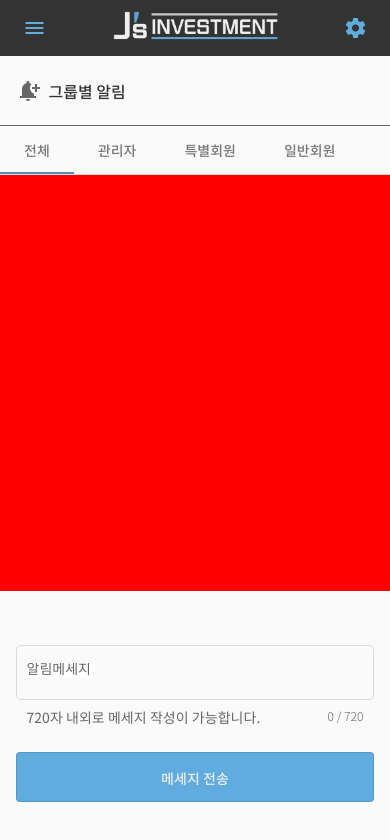
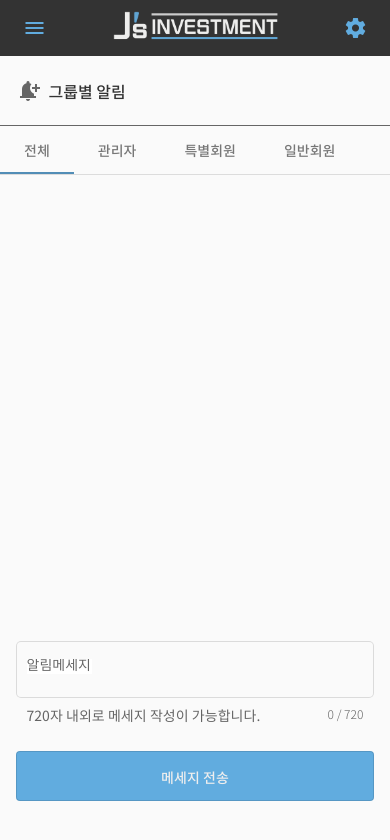
Before and after one commit to wnsgud416/jsinvestment, an Angular app: page /AdminGroupNotice in a window 390 px wide. Shown: the top 840 px of the page. Built offline with nearby package versions, Linux system fonts and the light colour scheme.

Commit message:
UI 오류 수정

```diff
--- a/src/app/admin_menu/admin-group-notice/admin-group-notice.component.html
+++ b/src/app/admin_menu/admin-group-notice/admin-group-notice.component.html
@@ -12,7 +12,7 @@
 		<div class="Admin_Notice_SendBox">
 			<mat-form-field appearance="outline">
 				<mat-label>알림메세지</mat-label>
-				<textarea cdkTextareaAutosize cdkAutosizeMinRows="1.2" cdkAutosizeMaxRows="5" matInput placeholder="알림메세지를 입력해주세요."
+				<textarea cdkTextareaAutosize cdkAutosizeMinRows="1.4" cdkAutosizeMaxRows="5" matInput placeholder="알림메세지를 입력해주세요."
 				#AllUser_message maxlength="720"></textarea>
 				<mat-hint align="start"><strong>720자 내외로 메세지 작성이 가능합니다.</strong> </mat-hint>
     			<mat-hint align="end">{{AllUser_message.value.length}} / 720</mat-hint>
@@ -21,11 +21,13 @@
 		</div>
 	  </mat-tab>
 
+
+
 	  <mat-tab label="관리자">
 	   <div class="Admin_Notice_SendBox">
 			<mat-form-field appearance="outline">
 				<mat-label>알림메세지</mat-label>
-				<textarea cdkTextareaAutosize cdkAutosizeMinRows="1.2" cdkAutosizeMaxRows="5" matInput placeholder="알림메세지를 입력해주세요."
+				<textarea cdkTextareaAutosize cdkAutosizeMinRows="1.4" cdkAutosizeMaxRows="5" matInput placeholder="알림메세지를 입력해주세요."
 						  #Group1_message maxlength="720"></textarea>
 				<mat-hint align="start"><strong>720자 내외로 메세지 작성이 가능합니다.</strong> </mat-hint>
     			<mat-hint align="end">{{Group1_message.value.length}} / 720</mat-hint>
@@ -39,7 +41,7 @@
 	    <div class="Admin_Notice_SendBox">
 			<mat-form-field appearance="outline">
 				<mat-label>알림메세지</mat-label>
-				<textarea cdkTextareaAutosize cdkAutosizeMinRows="1.2" cdkAutosizeMaxRows="5" matInput placeholder="알림메세지를 입력해주세요."
+				<textarea cdkTextareaAutosize cdkAutosizeMinRows="1.4" cdkAutosizeMaxRows="5" matInput placeholder="알림메세지를 입력해주세요."
 						  #Group2_message maxlength="720"></textarea>
 				<mat-hint align="start"><strong>720자 내외로 메세지 작성이 가능합니다.</strong> </mat-hint>
     			<mat-hint align="end">{{Group2_message.value.length}} / 720</mat-hint>
@@ -53,7 +55,7 @@
 	    <div class="Admin_Notice_SendBox">
 			<mat-form-field appearance="outline">
 				<mat-label>알림메세지</mat-label>
-				<textarea cdkTextareaAutosize cdkAutosizeMinRows="1.2" cdkAutosizeMaxRows="5" matInput placeholder="알림메세지를 입력해주세요."
+				<textarea cdkTextareaAutosize cdkAutosizeMinRows="1.4" cdkAutosizeMaxRows="5" matInput placeholder="알림메세지를 입력해주세요."
 						  #Group3_message maxlength="720"></textarea>
 				<mat-hint align="start"><strong>720자 내외로 메세지 작성이 가능합니다.</strong> </mat-hint>
     			<mat-hint align="end">{{Group3_message.value.length}} / 720</mat-hint>
--- a/src/styles.css
+++ b/src/styles.css
@@ -1,4 +1,4 @@
-/*최초 작성 날짜 : 2021.11.01*/
+/*최초 작성 날짜 : 2021.11.01 */
 
 /*작성 방법 :
 CSS변경 및 추가 사항은 필히 주석처리로 해당 내용 상세 기제
@@ -233,11 +233,13 @@ button.mat-stroked-button.RedBtn:hover{background-color: var(--red-color); color
 
 /*그룹별 알림 (관리자 메뉴)*/
 .Admin_notice{width: 100%; height: calc(100vh - 64px); overflow: hidden;}
+.Admin_notice .mat-tab-body-wrapper{height: calc(100vh - 182px);}
+.Admin_notice .mat-tab-body-content::-webkit-scrollbar{display: contents !important;}
 .Admin_notice_Title{height: 70px; width: 100%;}
 .Admin_notice_Title h3{font-size: 16px; color: #888; font-weight: 500; width: 100%; text-overflow: ellipsis; overflow: hidden; white-space: nowrap; border-bottom: 1px solid var(--sub-font-color);  height: 70px; line-height: 70px; padding: 0 16px; color: var(--main-font-color);}
 .Admin_notice_Title h3 mat-icon{position: relative; top: 5px; margin-right: 5px; color: var(--sub-font-color);}
-.Admin_Notice_SendBox{position: relative; min-height: 216px; max-height: 285px; margin-bottom: 30px;}
-.Admin_notice_UserList{position: relative; width: 100%; min-height: calc(100vh - 64px - 70px - 48px - 216px - 30px); max-height: calc(100vh - 64px - 70px - 48px - 285px - 30px); background: red;}
+.Admin_Notice_SendBox{position: relative; min-height: 220px; height: fit-content; max-height: 285px; margin-bottom: 30px;}
+.Admin_notice_UserList{position: relative; width: 100%; height: fit-content; min-height: calc(100vh - 212px - 220px); max-height: calc(100vh - 212px - 285px);}
 .Admin_Notice_SendBox mat-form-field{width: 100%; margin: 0 auto; padding: 0 16px; margin-top: 50px;}
 .Admin_Notice_SendBox .mat-form-field-flex{position: relative;}
 .Admin_Notice_SendBox .mat-form-field-appearance-outline .mat-form-field-outline-thick{color: var(--sub-whitefont-color);}
@@ -261,5 +263,6 @@ button.mat-stroked-button.RedBtn:hover{background-color: var(--red-color); color
 	.User_notice_Search mat-form-field{width: 100%;}
 	.OptionModal.mat-bottom-sheet-container{max-height: calc(100vh - 54px);}
 	.User_notice_Dialog_Contant{max-height: calc(100vh - 142px - 4vh); }
+    .Admin_notice .mat-tab-body-wrapper{height: calc(100vh - 172px);}
 
 }
```
